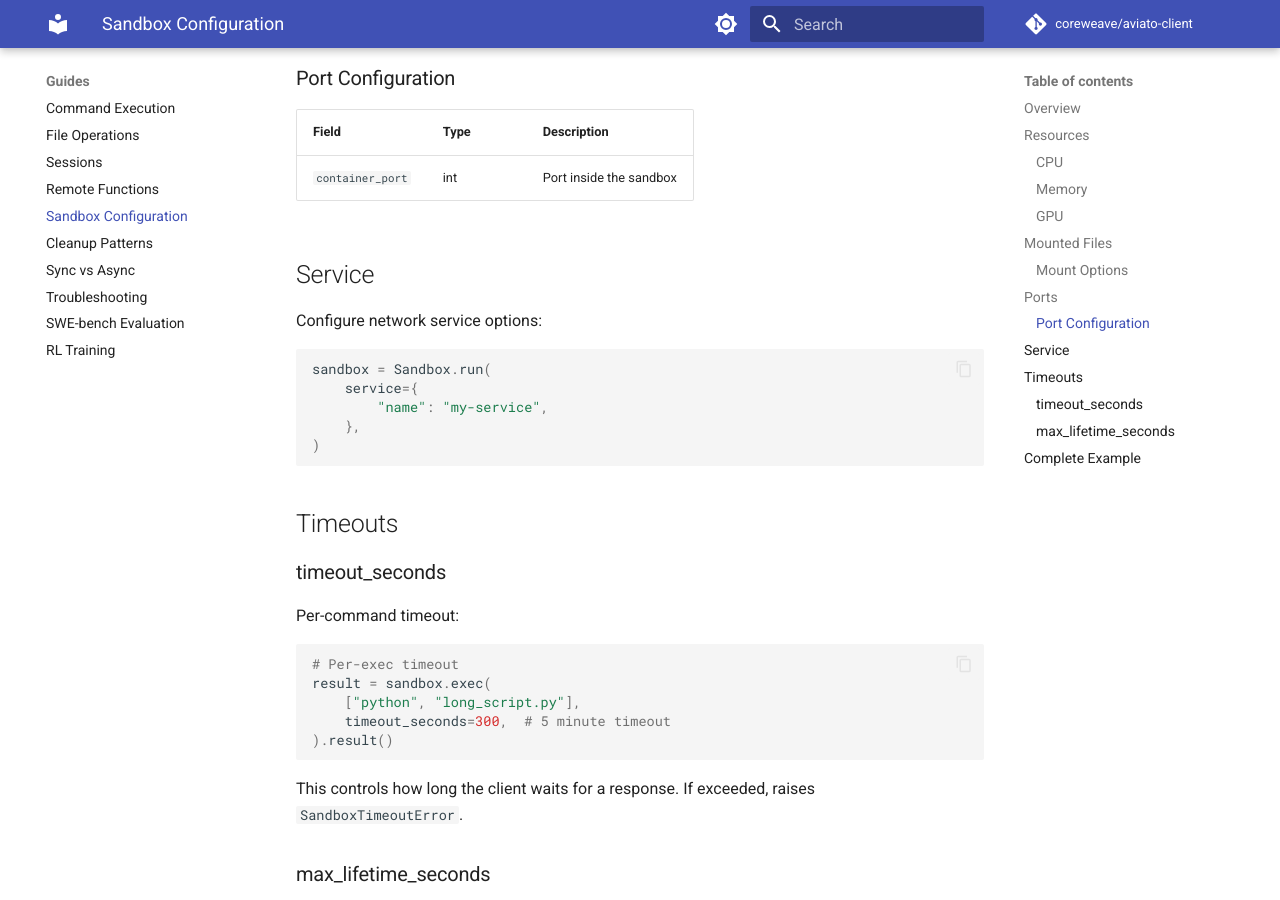
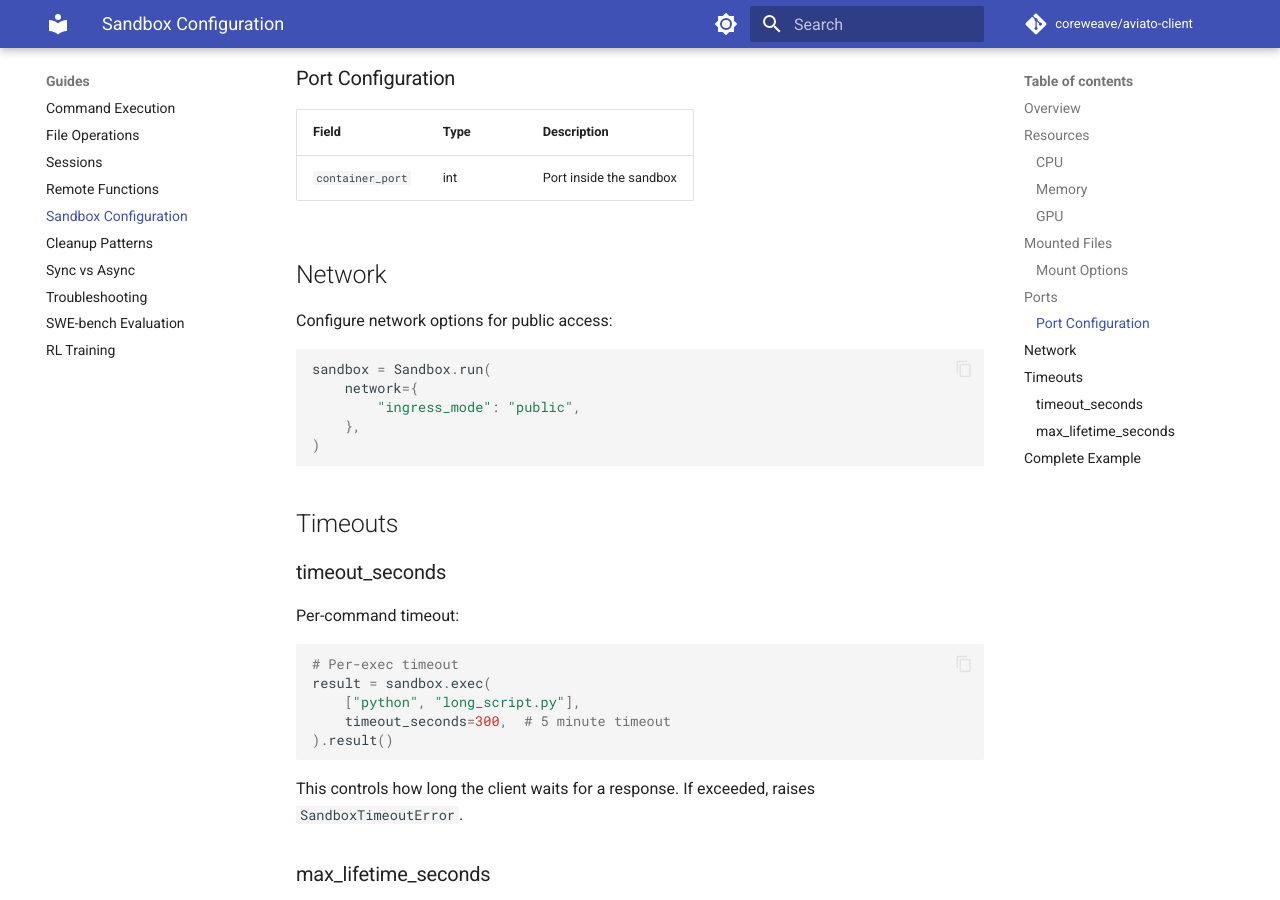
Before and after one commit to coreweave/cwsandbox-client, an MkDocs documentation site: the page built from docs/guides/sandbox-configuration.md, in a window 1280 px wide and 900 px high, scrolled down 3094 px. Built offline with MkDocs 1.6.1 and Material for MkDocs 9.7.7, drawn with Linux system fonts in a browser that asks for light colours; comment, search, counter and statistics services are not loaded.

Commit message:
fix(aviato): rename service param to network for proto compatibility
The StartSandboxRequest proto has a "network" field (type NetworkOptions
with ingress_mode), not "service". This fixes integration tests that
were failing with:

  ValueError: Protocol message StartSandboxRequest has no 'service' field.

The fix updates all SDK method signatures (Sandbox, Session, RemoteFunction)
to use network={"ingress_mode": "public"} instead of service={"public": True}.

````diff
--- a/docs/guides/sandbox-configuration.md
+++ b/docs/guides/sandbox-configuration.md
@@ -131,14 +131,14 @@ sandbox = Sandbox.run(
 |-------|------|-------------|
 | `container_port` | int | Port inside the sandbox |
 
-## Service
+## Network
 
-Configure network service options:
+Configure network options for public access:
 
 ```python
 sandbox = Sandbox.run(
-    service={
-        "name": "my-service",
+    network={
+        "ingress_mode": "public",
     },
 )
 ```
````
Also changed, not shown: AGENTS.md (+1 -1 lines), 5 other files.
